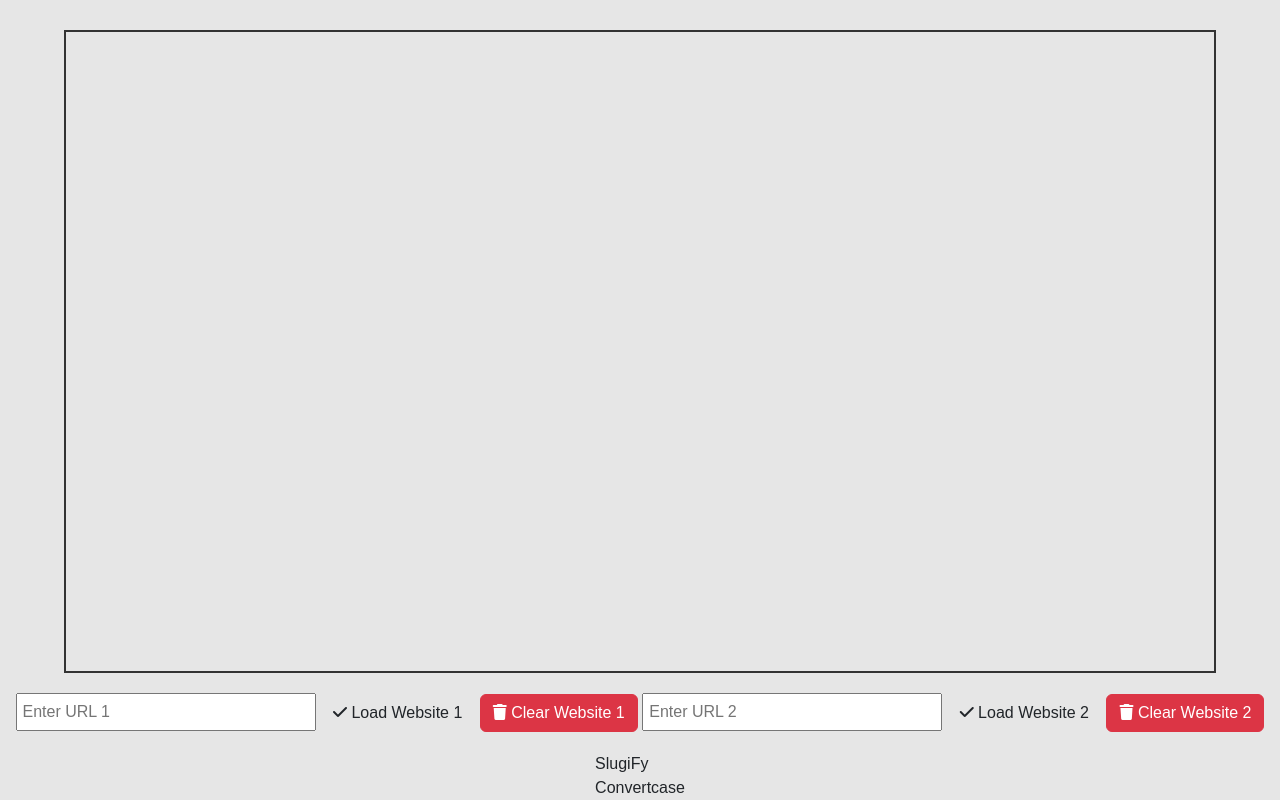
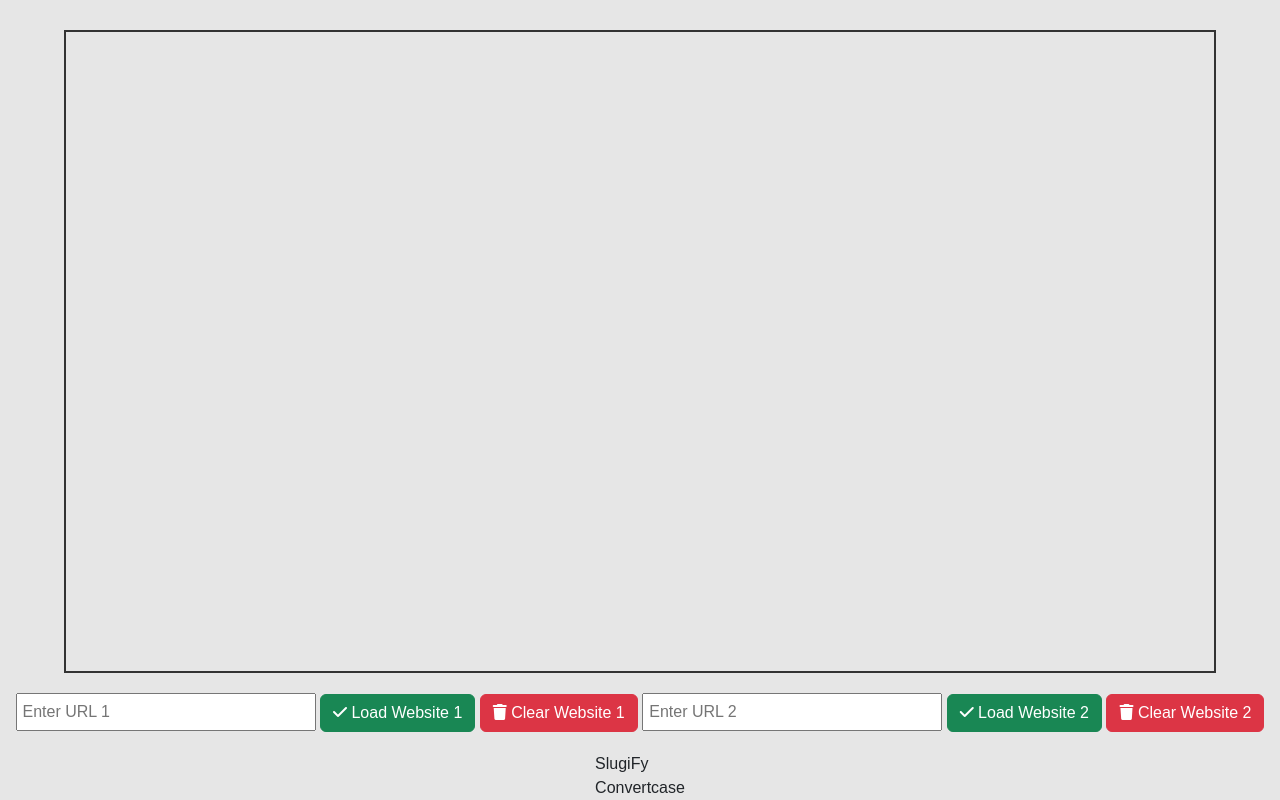
Before and after one commit to yesenvidnath/2in1webrun, a plain HTML site: page index.html in a window 1280 px wide. Drawn offline with nearby package versions, Linux system fonts and the light colour scheme.

Commit message:
Fourth commit with BT link and styles

```diff
--- a/index.html
+++ b/index.html
@@ -59,10 +59,10 @@
 
     <div class="url-input">
         <input type="text" id="url-input-1" placeholder="Enter URL 1">
-        <button class="btn btn success" id="load-button-1"> <i class="fas fa-check"></i> Load Website 1</button>
+        <button class="btn btn-success" id="load-button-1"> <i class="fas fa-check"></i> Load Website 1</button>
         <button class="btn btn-danger" id="clear-button-1"><i class="fas fa-trash"></i> Clear Website 1</button>
         <input type="text" id="url-input-2" placeholder="Enter URL 2">
-        <button class="btn btn success"  id="load-button-2"> <i class="fas fa-check"></i> Load Website 2</button>
+        <button class="btn btn-success"  id="load-button-2"> <i class="fas fa-check"></i> Load Website 2</button>
         <button class="btn btn-danger" id="clear-button-2"> <i class="fas fa-trash"></i> Clear Website 2</button>
     </div>
 
```
